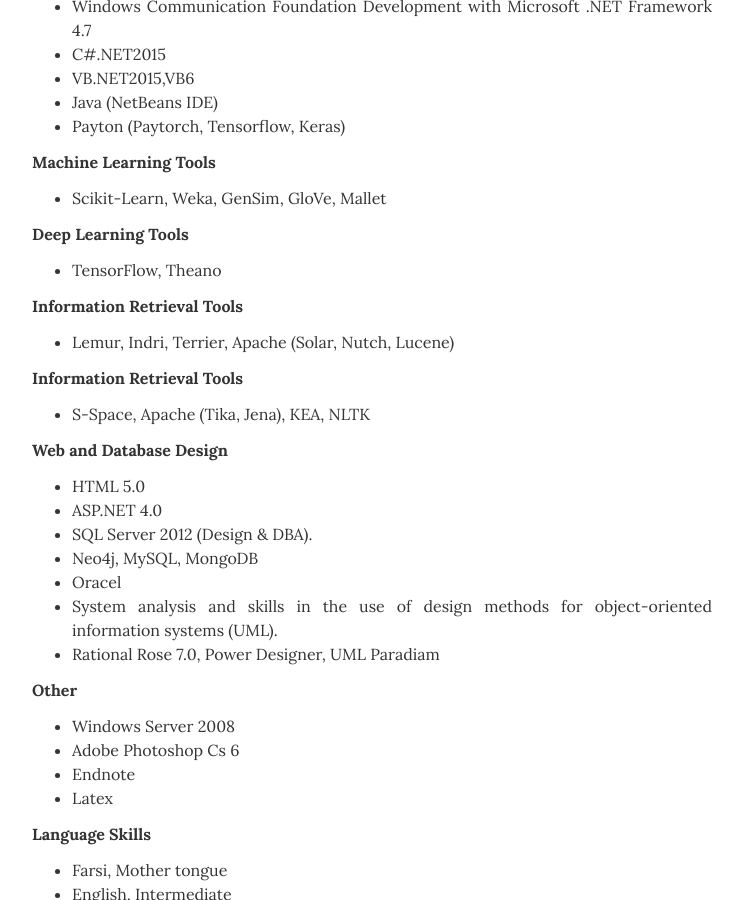
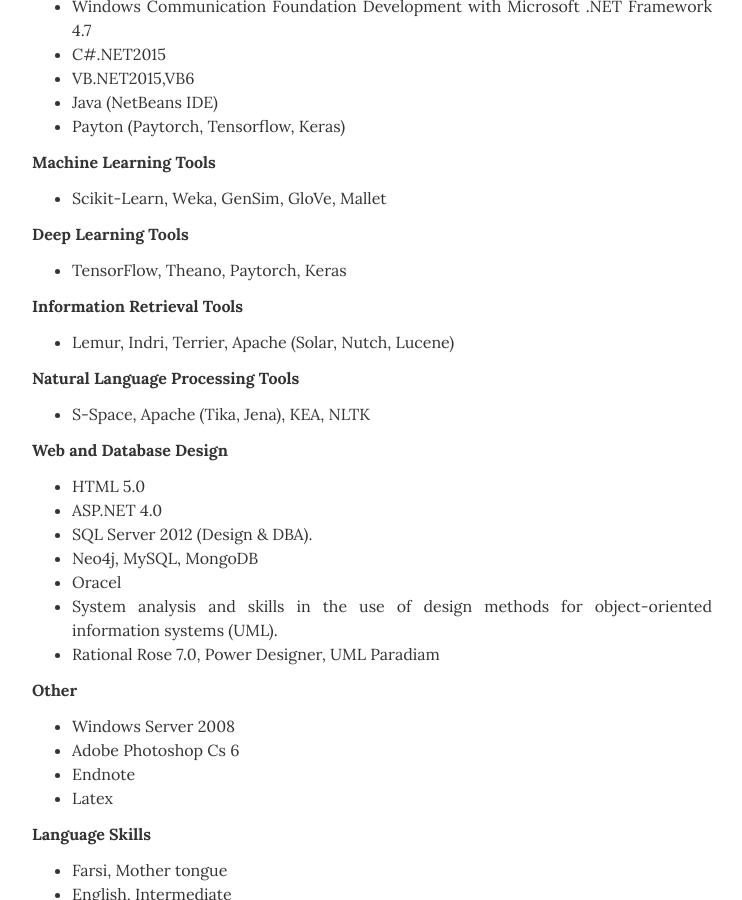
Before and after one commit to hosseinsadr/hosseinsadr.github.io, a Jekyll site: the page built from index.html, in a window 1280 px wide and 900 px high, scrolled down 4827 px. Shown: the whole window, without its empty margins (268-1010 px from the left). Built offline with Jekyll 4.4.1, drawn with Linux system fonts in a browser that asks for light colours.

Commit message:
Update skills.yml

```diff
--- a/_data/skills.yml
+++ b/_data/skills.yml
@@ -9,14 +9,14 @@
 
 # Deep Learning Tools
 - skill: Deep Learning Tools
-  description: <ul class="resume-item-list"><li>TensorFlow, Theano</li></ul>
+  description: <ul class="resume-item-list"><li>TensorFlow, Theano, Paytorch, Keras</li></ul>
 
 # Information Retrieval Tools
 - skill: Information Retrieval Tools
   description: <ul class="resume-item-list"><li>Lemur, Indri, Terrier, Apache (Solar, Nutch, Lucene)</li></ul>
 
 # Natural Language Processing Tools
-- skill: Information Retrieval Tools
+- skill: Natural Language Processing Tools
   description: <ul class="resume-item-list"><li>S-Space, Apache (Tika, Jena), KEA, NLTK</li></ul>
 
 # Web and Database Design
```
